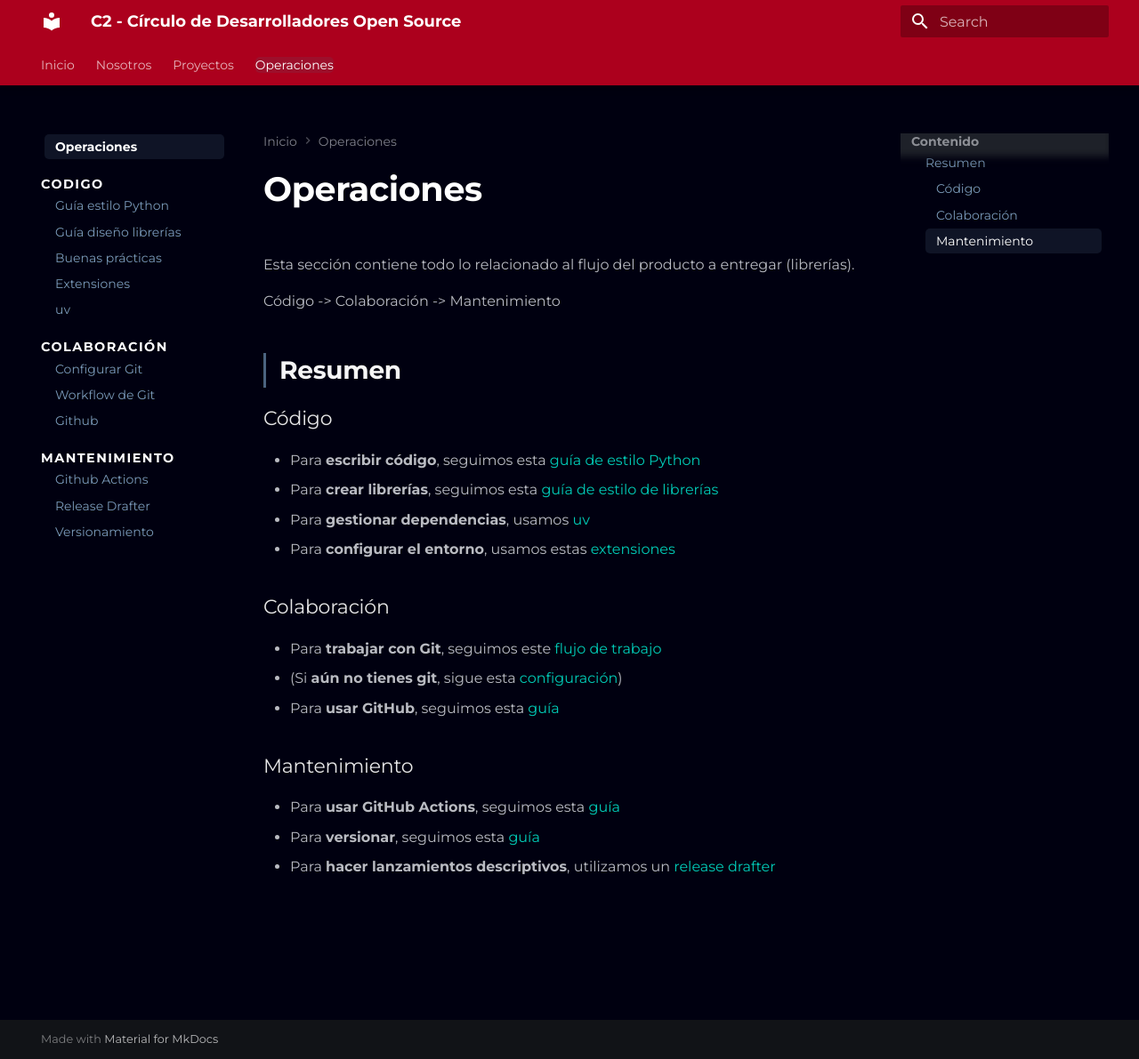
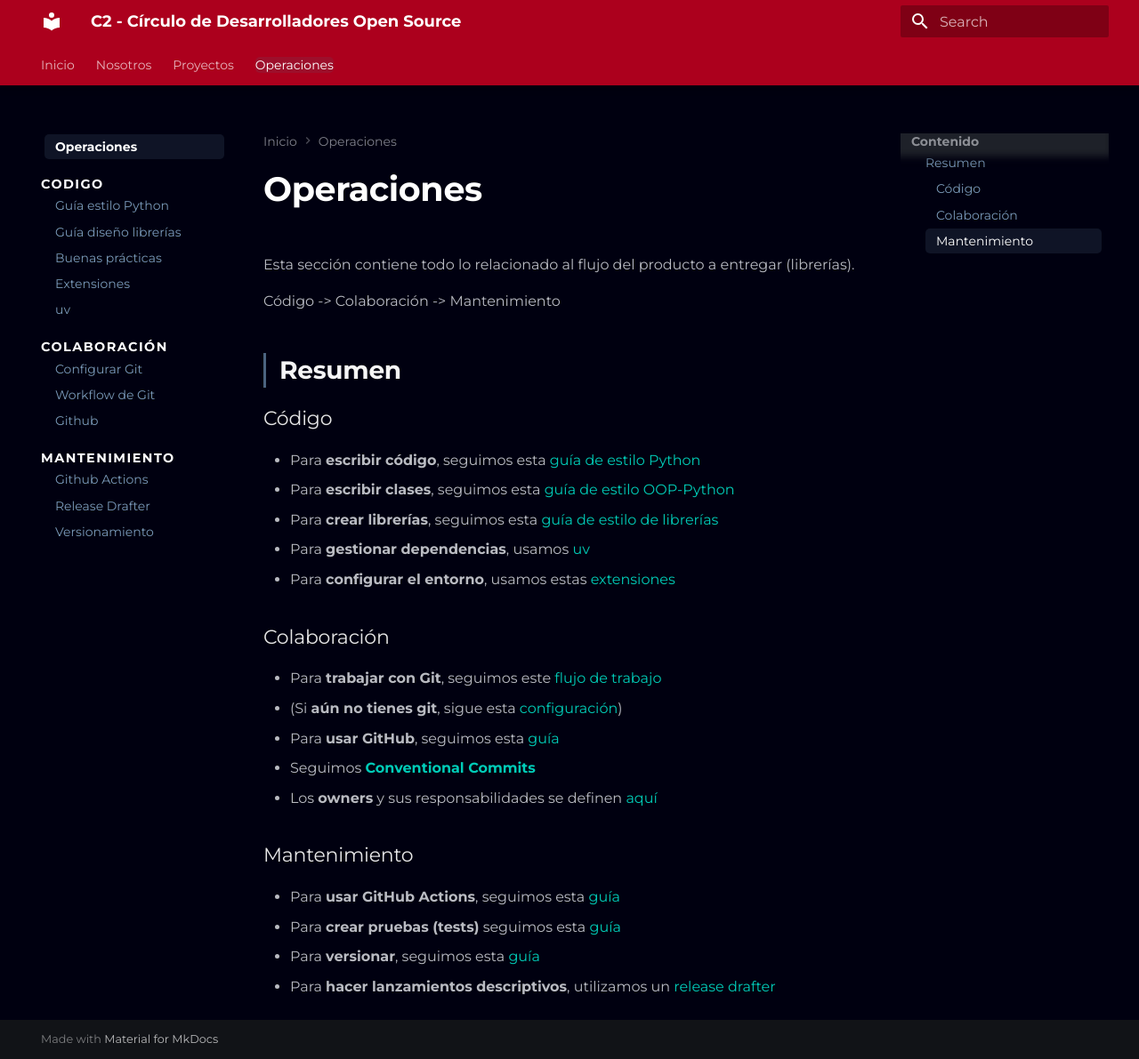
Before and after one commit to c2-circulo-desarrolladores/c2-core, an MkDocs documentation site: the page built from docs/operaciones/index.md, in a window 1280 px wide and 1191 px high. Shown: the whole window at 89% size. Built offline with MkDocs 1.6.1 and Material for MkDocs 9.7.7, drawn with Linux system fonts in a browser that asks for light colours.

Commit message:
feat(ops): actualizar índice

```diff
--- a/docs/operaciones/index.md
+++ b/docs/operaciones/index.md
@@ -9,6 +9,7 @@ Código -> Colaboración -> Mantenimiento
 ### Código
 
 - Para **escribir código**, seguimos esta [guía de estilo Python](codigo/guia_estilo_python.md)
+- Para **escribir clases**, seguimos esta [guía de estilo OOP-Python](codigo/guia_oop_python.md)
 - Para **crear librerías**, seguimos esta [guía de estilo de librerías](codigo/guia_estilo_librerias.md)
 - Para **gestionar dependencias**, usamos [uv](codigo/uv.md)
 - Para **configurar el entorno**, usamos estas [extensiones](codigo/extensiones.md)
@@ -17,9 +18,13 @@ Código -> Colaboración -> Mantenimiento
 
 - Para **trabajar con Git**, seguimos este [flujo de trabajo](colaboracion/git_workflow.md)
 - (Si **aún no tienes git**, sigue esta [configuración](colaboracion/git_config.md))
-- Para **usar GitHub**, seguimos esta [guía](colaboracion/github.md)
+- Para **usar GitHub**, seguimos esta [guía](colaboracion/github_workflow.md)
+- Seguimos **[Conventional Commits](colaboracion/conventional_commits.md)**
+- Los **owners** y sus responsabilidades se definen [aquí](colaboracion/owners.md)
 
 ### Mantenimiento
+
 - Para **usar GitHub Actions**, seguimos esta [guía](mantenimiento/github_actions.md)
+- Para **crear pruebas (tests)** seguimos esta [guía](mantenimiento/tests.md)
 - Para **versionar**, seguimos esta [guía](mantenimiento/versionamiento.md)
 - Para **hacer lanzamientos descriptivos**, utilizamos un [release drafter](mantenimiento/release_drafter.md)
```
